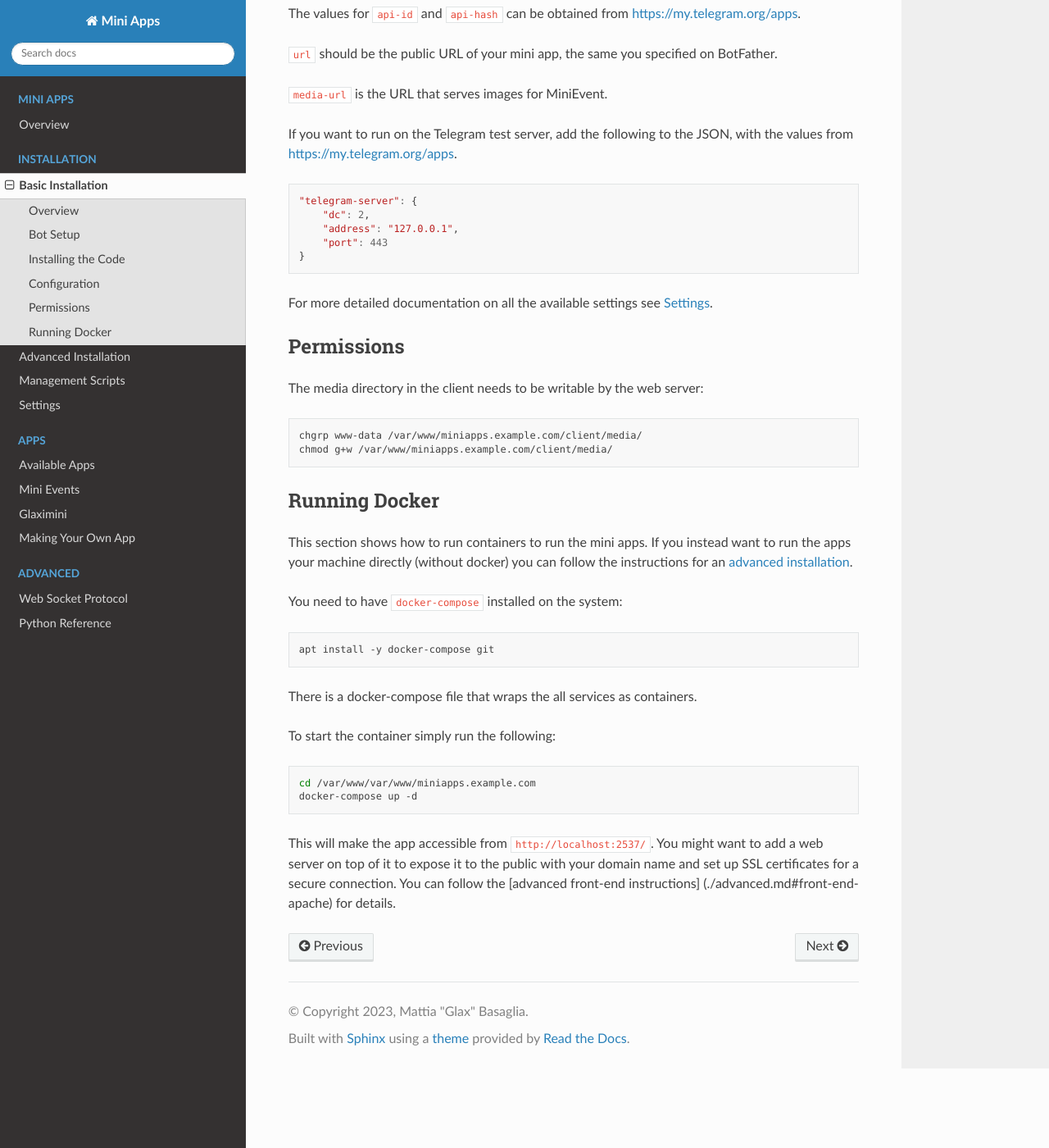
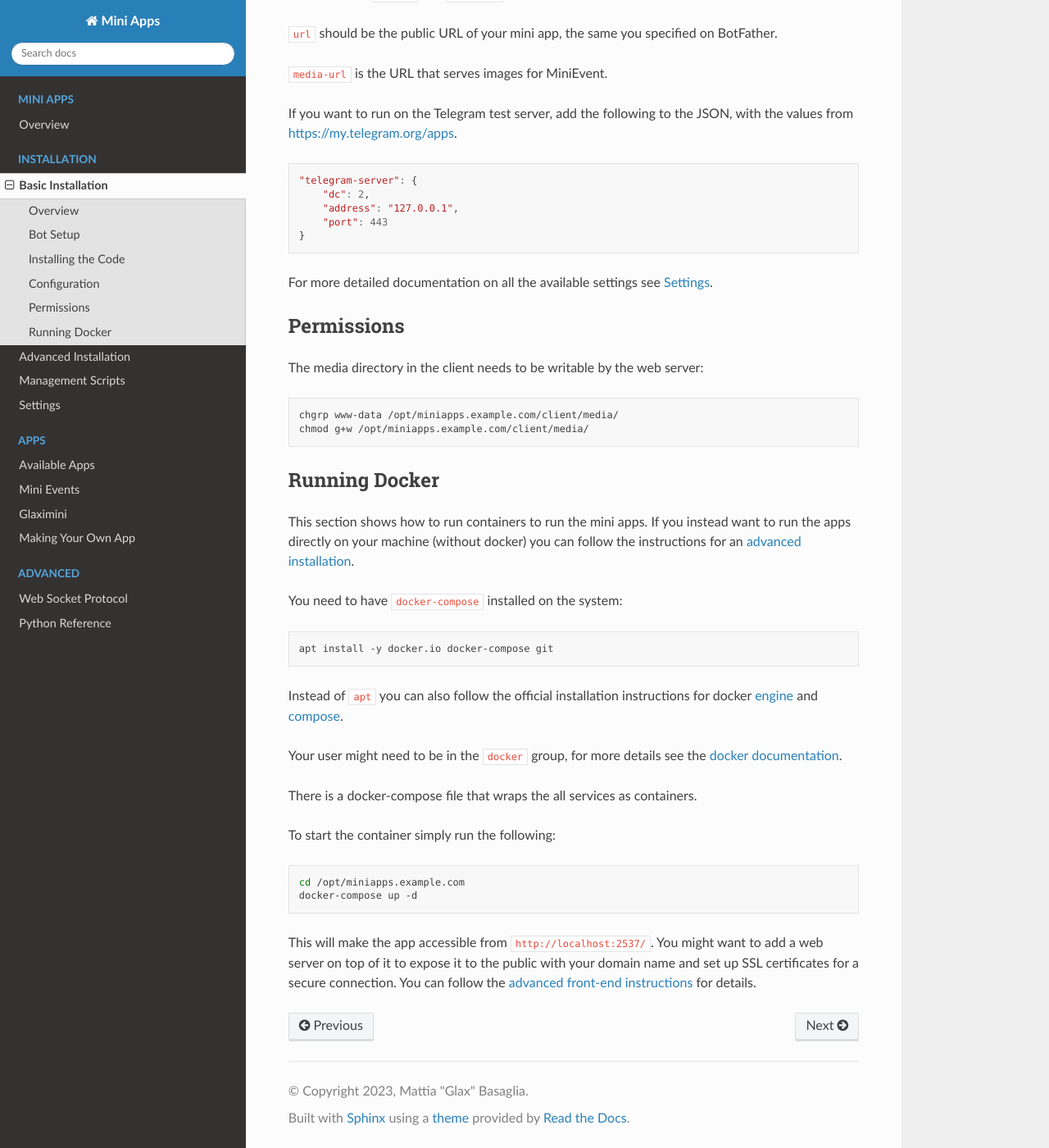
Before and after one commit to mbasaglia/mini_apps, a Sphinx documentation site: the page built from docs/installation/basic.md, in a window 1280 px wide and 1400 px high, scrolled down 2066 px. Shown: the whole window at 82% size. Built offline with Sphinx 7.4.7 and the Read the Docs theme 2.0.0, drawn with Linux system fonts in a browser that asks for light colours; some of the changed text lies outside the part shown.

Commit message:
Clean up docs

````diff
--- a/docs/installation/basic.md
+++ b/docs/installation/basic.md
@@ -14,12 +14,11 @@ on a Ubuntu server.
 This guide assumes the domain is `miniapps.example.com`, replace with the
 appropriate value in the various config files.
 
-Most steps require to have root access on a default configuration, if you are
-not logged in as `root`, you can try `sudo`.
+Some require to have root access, if you are not logged in as `root`, you can try `sudo`.
 
 
-This guide will install the mini app in `/var/www/miniapps.example.com`,
-you might want to use a different directory.
+This guide will install the mini app in `/opt/miniapps.example.com`, you might want to use a different directory.
+If you are planning to run from docker, somewhere in your home directory will also work.
 
 
 There are [multiple apps](../apps/index.md) available, this guide will set up
@@ -39,7 +38,7 @@ Finally, enable inline mode with `/setinline`.
 
 ## Installing the Code
 
-This guide will install the mini app in `/var/www/miniapps.example.com`,
+This guide will install the mini app in `/opt/miniapps.example.com`,
 you might want to use a different directory.
 
 
@@ -47,14 +46,14 @@ Ensure the project is installed in a directory that apache can serve,
 
 If you want to use git to install the project, use the following commands:
 ```bash
-cd /var/www/
+cd /opt/
 git clone https://github.com/mbasaglia/mini_apps.git miniapps.example.com
 ```
 
 
 ## Configuration
 
-Add the settings file for the client `/var/www/miniapps.example.com/client/settings.json`
+Add the settings file for the client `/opt/miniapps.example.com/client/settings.json`
 with the following content:
 
 ```json
@@ -63,7 +62,7 @@ with the following content:
 }
 ```
 
-And the server-side settings file `/var/www/miniapps.example.com/server/settings.json`
+And the server-side settings file `/opt/miniapps.example.com/server/settings.json`
 with the following:
 
 ```json
@@ -118,33 +117,39 @@ For more detailed documentation on all the available settings see [Settings](./s
 The media directory in the client needs to be writable by the web server:
 
 ```bash
-chgrp www-data /var/www/miniapps.example.com/client/media/
-chmod g+w /var/www/miniapps.example.com/client/media/
+chgrp www-data /opt/miniapps.example.com/client/media/
+chmod g+w /opt/miniapps.example.com/client/media/
 ```
 
 
 ## Running Docker
 
 This section shows how to run containers to run the mini apps.
-If you instead want to run the apps your machine directly (without docker)
+If you instead want to run the apps directly on your machine (without docker)
 you can follow the instructions for an [advanced installation](./advanced.md).
 
 
 You need to have `docker-compose` installed on the system:
 
 ```bash
-apt install -y docker-compose git
+apt install -y docker.io docker-compose git
 ```
+
+Instead of `apt` you can also follow the official installation instructions for docker
+[engine](https://docs.docker.com/engine/install/) and [compose](https://docs.docker.com/compose/install/).
+
+Your user might need to be in the `docker` group, for more details see the
+[docker documentation](https://docs.docker.com/engine/install/linux-postinstall/).
 
 There is a docker-compose file that wraps the all services as containers.
 
 To start the container simply run the following:
 
 ```bash
-cd /var/www/var/www/miniapps.example.com
+cd /opt/miniapps.example.com
 docker-compose up -d
 ```
 
 This will make the app accessible from `http://localhost:2537/`. You might want to add a web server on top of it
 to expose it to the public with your domain name and set up SSL certificates for a secure connection.
-You can follow the [advanced front-end instructions] (./advanced.md#front-end-apache) for details.
+You can follow the [advanced front-end instructions](./advanced.md#front-end-apache) for details.
````
Also changed, not shown: other parts of docs/installation/basic.md (+1 -1 lines), docs/installation/advanced.md (+13 -10 lines), docs/scripts.md (+2 -0 lines), 2 other files.
